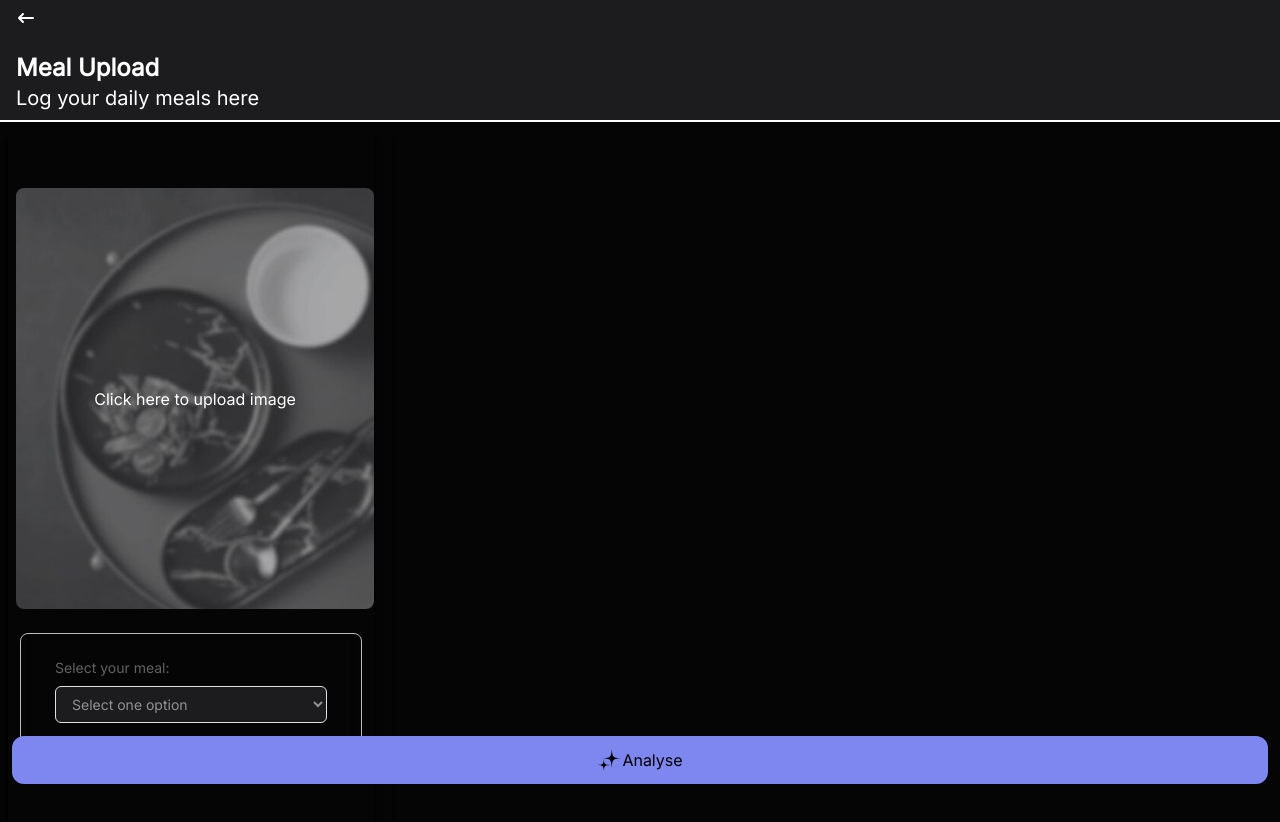
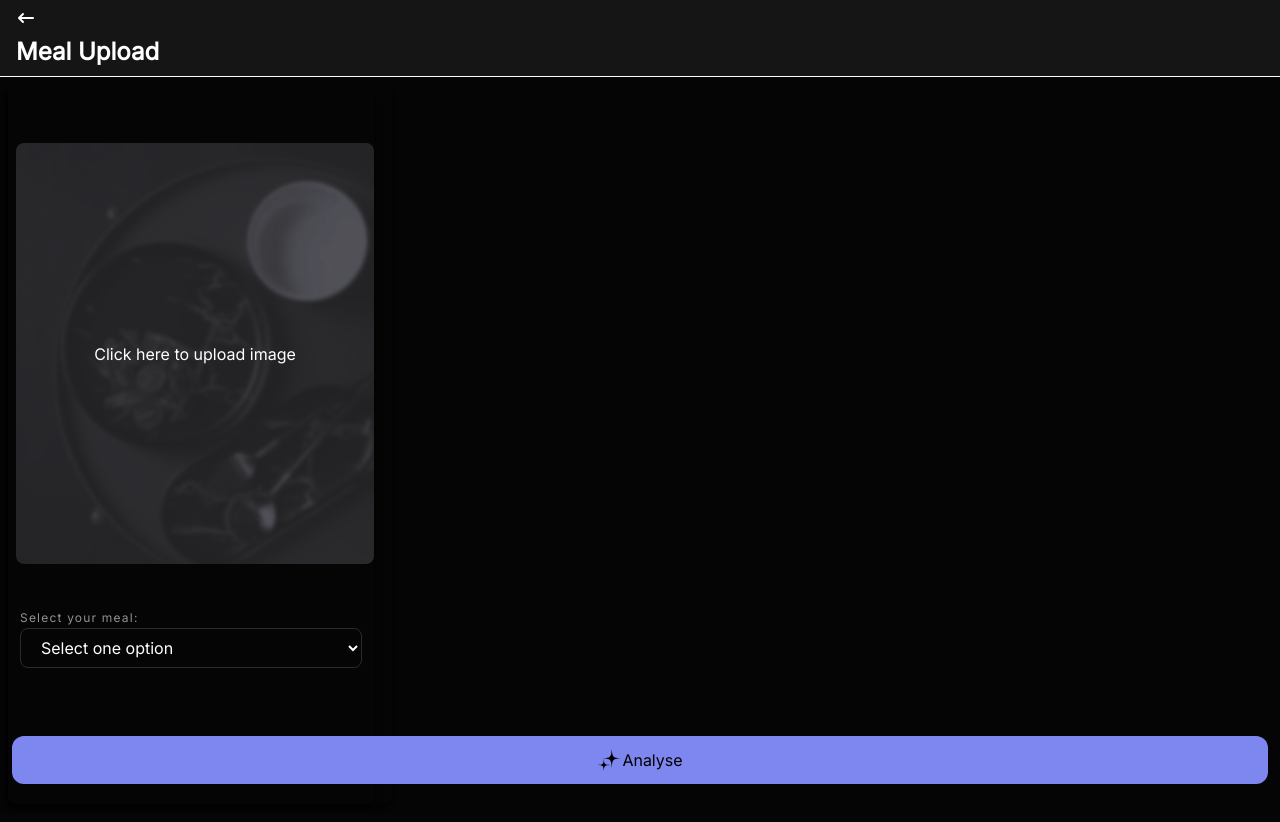
Before and after one commit to on-the-move-life/otm-client, a React (Create React App) app: page /MealUpload in a window 1280 px wide. Shown: the top 822 px of the page. Built offline with nearby package versions, Linux system fonts and the light colour scheme; sample sign-in values are in the browser's storage.

Commit message:
feedback changes

```diff
--- a/src/features/LifeStyleRoutines/MealUpload.js
+++ b/src/features/LifeStyleRoutines/MealUpload.js
@@ -11,25 +11,21 @@ const MealUpload = () => {
     return (
         <>
             <div className="flex h-screen w-screen flex-col  ">
-                <div className=" flex h-fit border-b-2 border-white bg-mediumGray bg-cover bg-blend-soft-light ">
+                <div className=" flex h-fit border-b-[1px] border-white bg-darkGray bg-cover bg-blend-soft-light ">
                     <div className="flex w-full justify-between px-4">
-                        <div className="flex h-full w-full flex-col items-start justify-between gap-4 py-2  ">
+                        <div className="flex h-full w-full flex-col items-start justify-between gap-2 py-2  ">
                             <HiArrowNarrowLeft
                                 size={20}
                                 onClick={() => {
                                     navigate('/home');
                                 }}
                             />
-                            <div className="mt-2 flex w-full flex-col items-start justify-center">
-                                <h1 className="metallic-workout-gradient-text text-2xl font-semibold ">
+                            <div className=" flex w-full flex-col items-start justify-center">
+                                <h1 className=" text-2xl font-semibold ">
                                     Meal Upload
                                 </h1>
 
-                                <div className="flex gap-2">
-                                    <div>
-                                        <h2 className="text-xl">Log your daily meals here </h2>
-                                    </div>
-                                </div>
+
                             </div>
                         </div>
                     </div>
--- a/src/features/LifeStyleRoutines/components/AnalyseMealComp.js
+++ b/src/features/LifeStyleRoutines/components/AnalyseMealComp.js
@@ -80,7 +80,6 @@ const AnalyseMealComp = ({
         const { task: myTask } = selectCircleAndTask(state, TaskCircle, task);
         return myTask ? myTask.mealUrl : '';
     });
-
 
     console.log('storedMealUrlField', storedMealUrlField);
     console.log('storedMealInfoField', storedMealInfoField);
@@ -239,36 +238,40 @@ const AnalyseMealComp = ({
 
     const DropdownComp = () => {
         return (
-            <div className="bg-medium-gray flex items-center justify-center">
-                <div className="bg-medium-gray w-80 rounded p-6 shadow-md">
+            <div className="py-4 w-full">
                 <label
+                    className="text-xs tracking-widest text-lightGray"
                     htmlFor="taskId"
-                        className="bg-medium-gray mb-2 block text-sm font-medium text-gray-700"
                 >
                     Select your meal:
                 </label>
+
                 <select
+                    className="block w-full px-4 py-2 border border-[#2A2A2A] bg-transparent focus:outline-none rounded-lg border-[1px] border-[solid] border-[#2A2A2A] gap-[8px]"
                     id="taskId"
                     value={selectedTaskId}
                     onChange={handleSelectChange}
-                        className="mt-1 block w-full rounded-md border border-gray-300 bg-mediumGray px-3 py-2 text-lightGray shadow-sm focus:border-indigo-500 focus:outline-none focus:ring-indigo-500 sm:text-sm"
                 >
-                        <option value="" disabled>
+                    <option value="" disabled className='bg-mediumGray text-white w-[10px] '>
                         Select one option
                     </option>
 
+
                     {mealTaskIds != null ? (
                         mealTaskIds.map((task, index) => (
-                                <option key={index} value={task.taskId}>
+                            <option key={index} value={task.taskId} className='bg-mediumGray text-white' >
                                 {task.taskName}
                             </option>
                         ))
                     ) : (
                         <option value={selectedTaskId}>{selectedTaskName}</option>
                     )}
+
+
                 </select>
             </div>
-            </div>
+
+
         );
     };
 
@@ -325,6 +328,7 @@ const AnalyseMealComp = ({
                                     <div
                                         style={{
                                             backgroundImage: `url('/assets/meal-analysis-image-placeholder.jpg')`,
+                                            backgroundBlendMode: 'color-dodge',
                                         }}
                                         className=" mb-6 ml-2 mt-[58px] flex h-[421px]   w-[358px] items-center justify-center rounded-lg border-gray-400 bg-mediumGray bg-cover "
                                         onClick={() => setshowMealPicPopUp(true)}
@@ -361,7 +365,7 @@ const AnalyseMealComp = ({
                                         </button>
                                     )}
 
-                                    <div className="flex items-center justify-center rounded-lg border-[1px] border-gray-400  ">
+                                    <div className="flex items-center justify-center rounded-lg  ">
                                         <DropdownComp />
                                     </div>
                                     <div className="fixed bottom-4 left-0 w-full px-3">
--- a/src/features/LifeStyleRoutines/components/MealPage.js
+++ b/src/features/LifeStyleRoutines/components/MealPage.js
@@ -59,6 +59,8 @@ const MealPage = ({
           Done
         </button>
       </div>
+
+      <div className="h-[40px] w-[1px]  "></div>
     </div>
   );
 };
```
Lines whose indentation alone changed are shown as unchanged.
